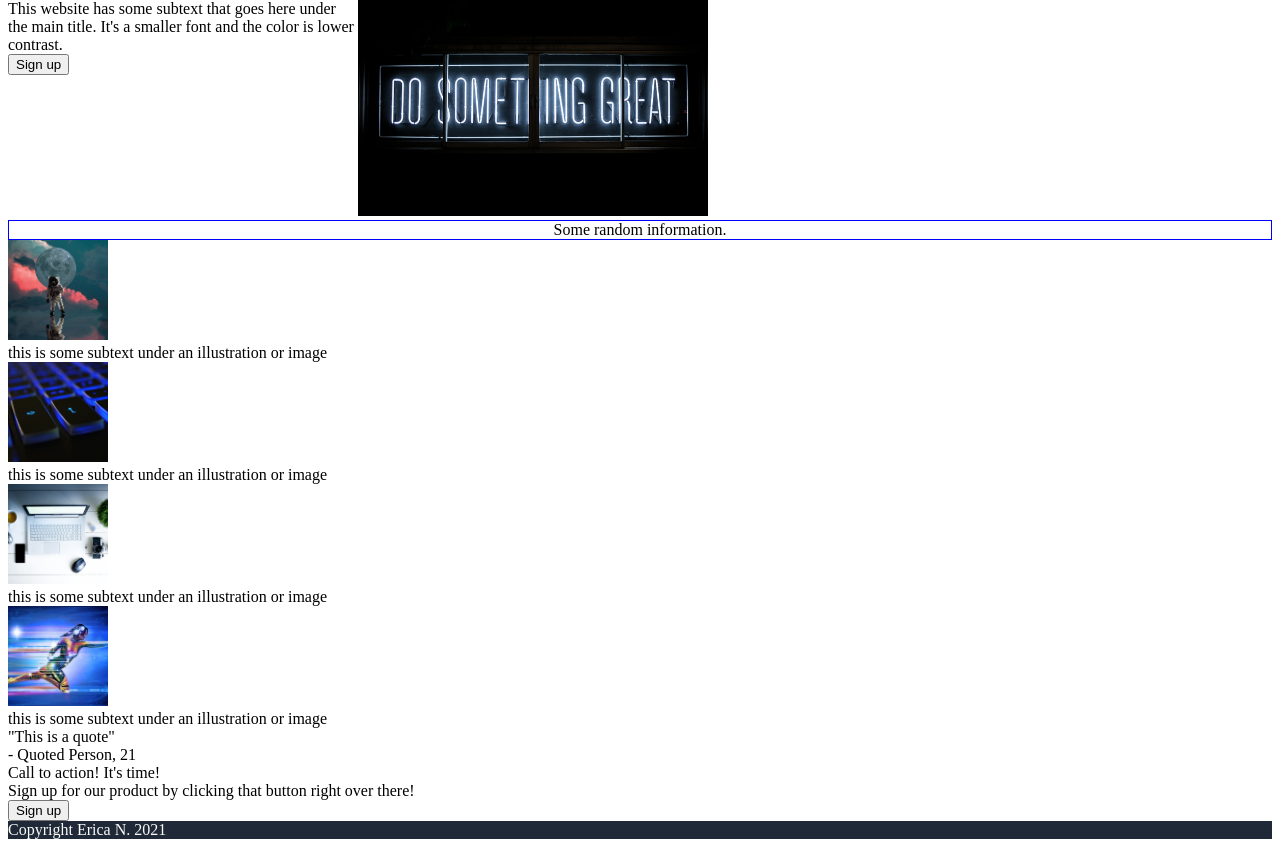
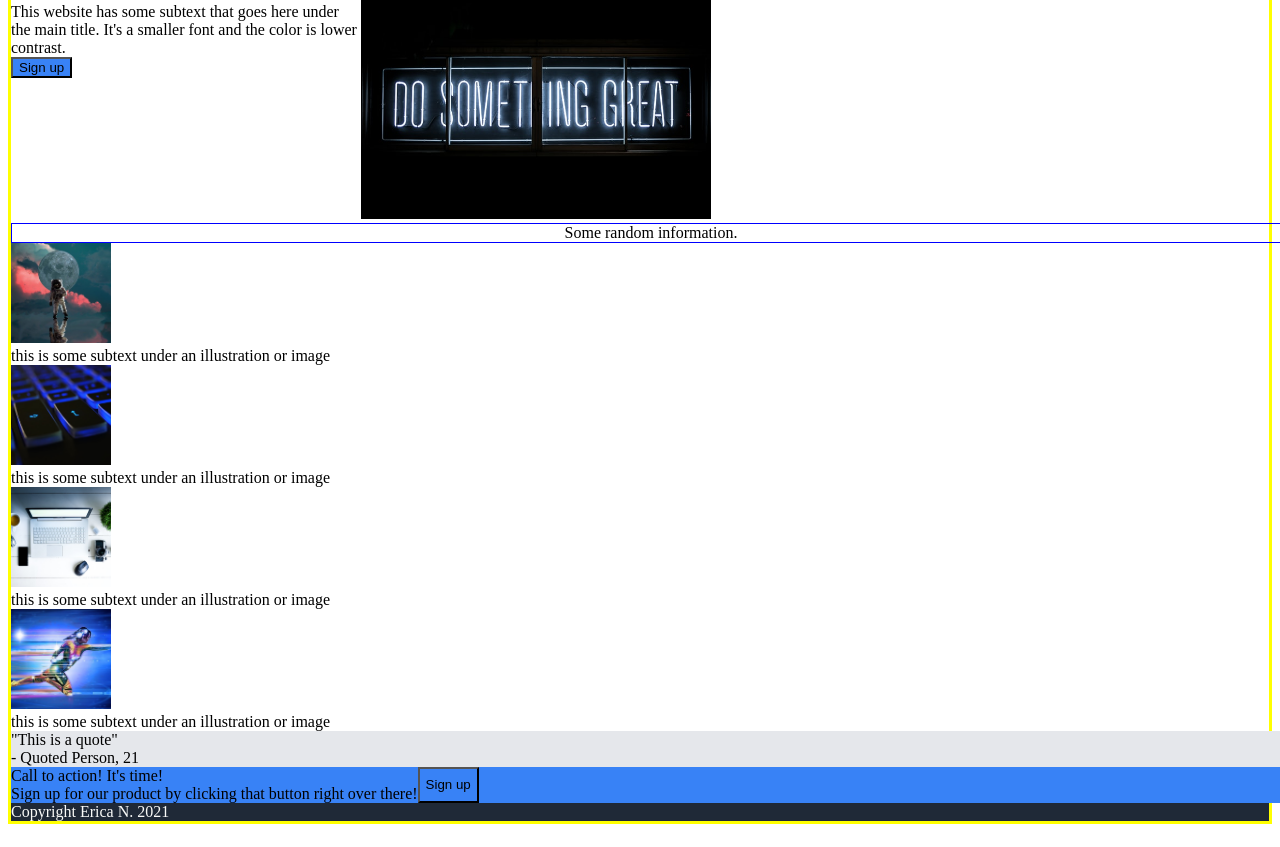
Before and after one commit to enutbrown/odin-landing-page, a plain HTML site: page index.html in a window 1280 px wide. Shown: the part 53-900 px from the top of the page. Drawn offline with Linux system fonts and the light colour scheme.

Commit message:
configured flex alignment header/footer & content

```diff
--- a/style.css
+++ b/style.css
@@ -1,12 +1,24 @@
 body {
+    min-height: 100vh;
     display: flex;
     flex-direction: column;
+    border: 3px solid yellow;;
 }
 
 a {
     text-decoration: none;
     font-size: 18px;
     color: #E5E7EB;
+}
+
+button {
+    background-color: #3882F6;
+}
+
+.content-container {
+    flex: 1;
+    display: flex;
+    flex-wrap: wrap;
 }
 
 .header {
@@ -26,6 +38,8 @@ a {
 
 .content-one {
     display: flex;
+    flex: 1 0 100vw;
+    order: 1;
 }
 
 .title {
@@ -34,6 +48,11 @@ a {
 
 .main-image > img {
     width: 350px;
+}
+
+.content-two {
+    flex: 1 0 100vw;
+    order: 2;
 }
 
 .two-header {
@@ -65,6 +84,19 @@ a {
     object-fit: cover;
 }
 
+.content-three {
+    background-color: #E5E7EB;
+    flex: 1 0 100vw;
+    order: 3;
+}
+
+.content-four {
+    display: flex;
+    background-color: #3882F6;
+    flex: 1 0 100vw;
+    order: 4;
+}
+
 .footer {
     background-color: #1F2937;
     color: #F9FAF8;
```
Also changed, not shown: index.html (+2 -0 lines).
